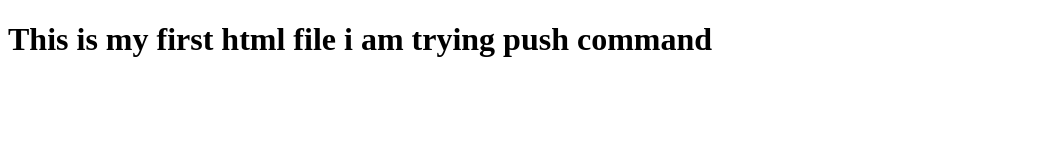
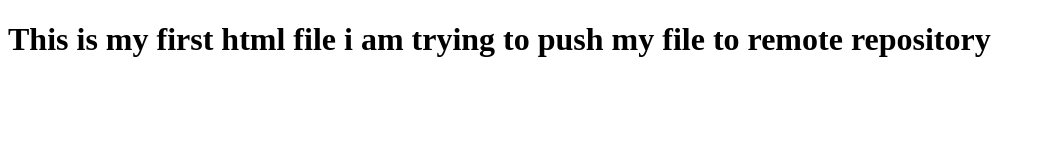
Before and after one commit to aasrit/fresherbatch-oct16, a plain HTML site: page index.html in a window 1280 px wide. Shown: the whole page, without its empty margins (0-1045 px from the left). Drawn offline with Linux system fonts and the light colour scheme.

Commit message:
changed something

```diff
--- a/index.html
+++ b/index.html
@@ -2,6 +2,6 @@
 <html>
 <body>
 <h1> This is my first html file
-i am trying push command </h1>
+i am trying to push my file to remote repository</h1>
 </body>
 </html>
```
